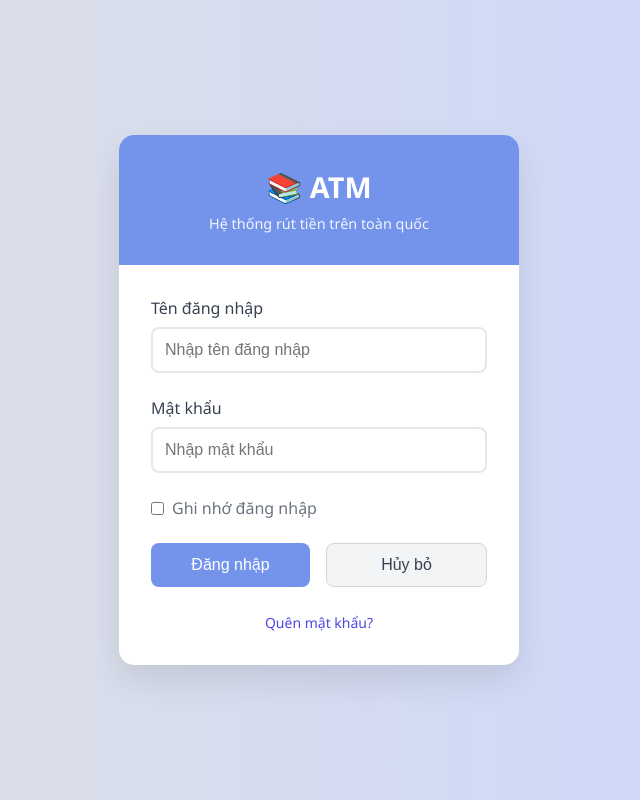
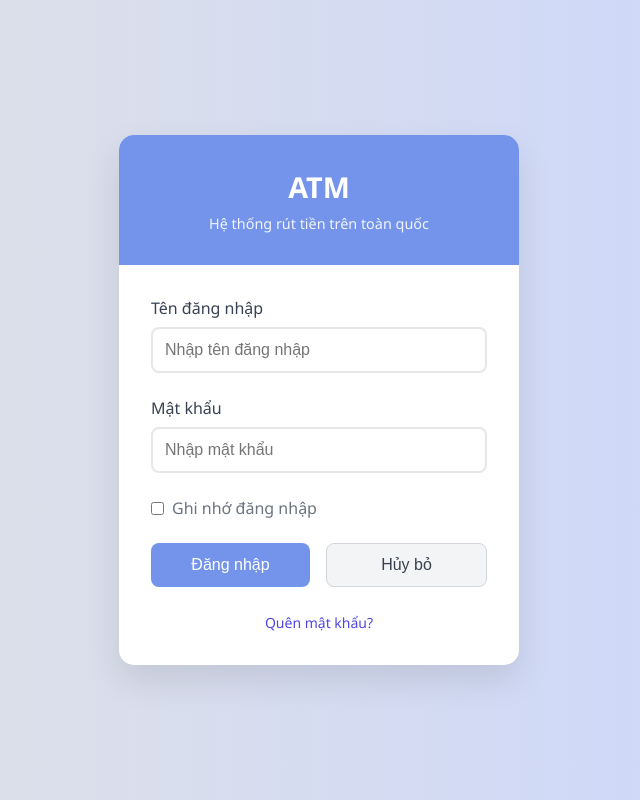
Before and after one commit to Lucdpt3105/software-engineering-lab1, a plain HTML site: page labs/lab04-login-form/index.html in a window 1280 px wide. Shown: the whole page, without its empty margins (321-961 px from the left). Drawn offline with Linux system fonts and the light colour scheme.

Commit message:
Sửa ATM

```diff
--- a/labs/lab04-login-form/index.html
+++ b/labs/lab04-login-form/index.html
@@ -3,7 +3,7 @@
 <head>
     <meta charset="UTF-8">
     <meta name="viewport" content="width=device-width, initial-scale=1.0">
-    <title>Đăng nhập - EduOnline</title>
+    <title>Đăng nhập - ATM</title>
     <style>
         * {
             margin: 0;
@@ -184,7 +184,7 @@
 <body>
     <div class="login-container">
         <div class="login-header">
-            <h1>📚 ATM</h1>
+            <h1>ATM</h1>
             <p>Hệ thống rút tiền trên toàn quốc</p>
         </div>
 
```
